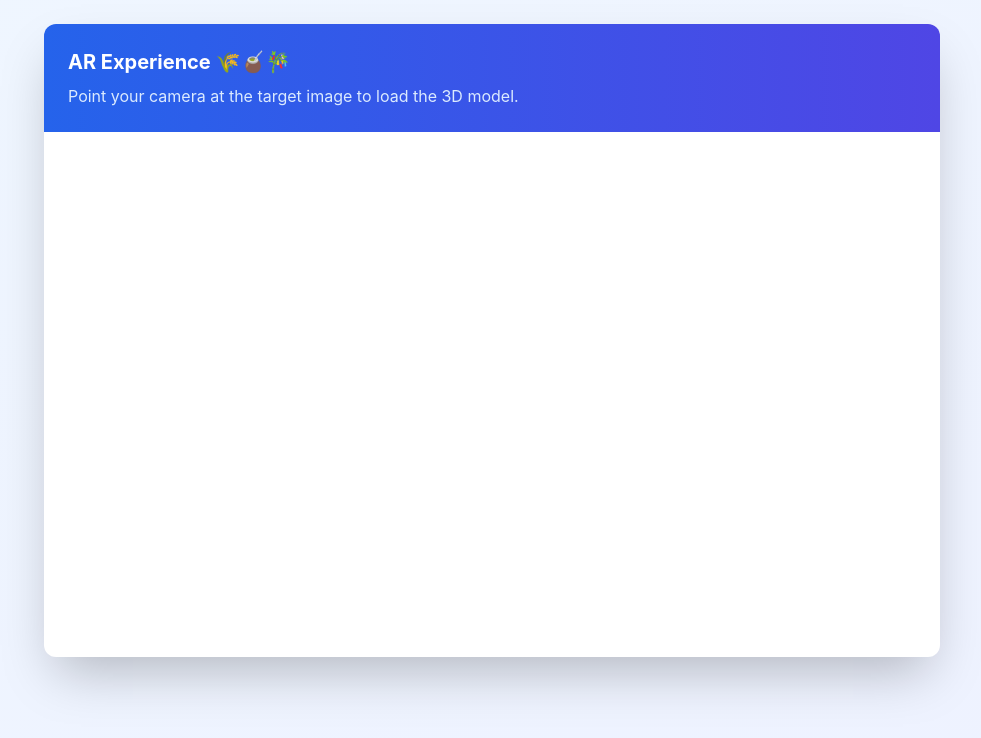
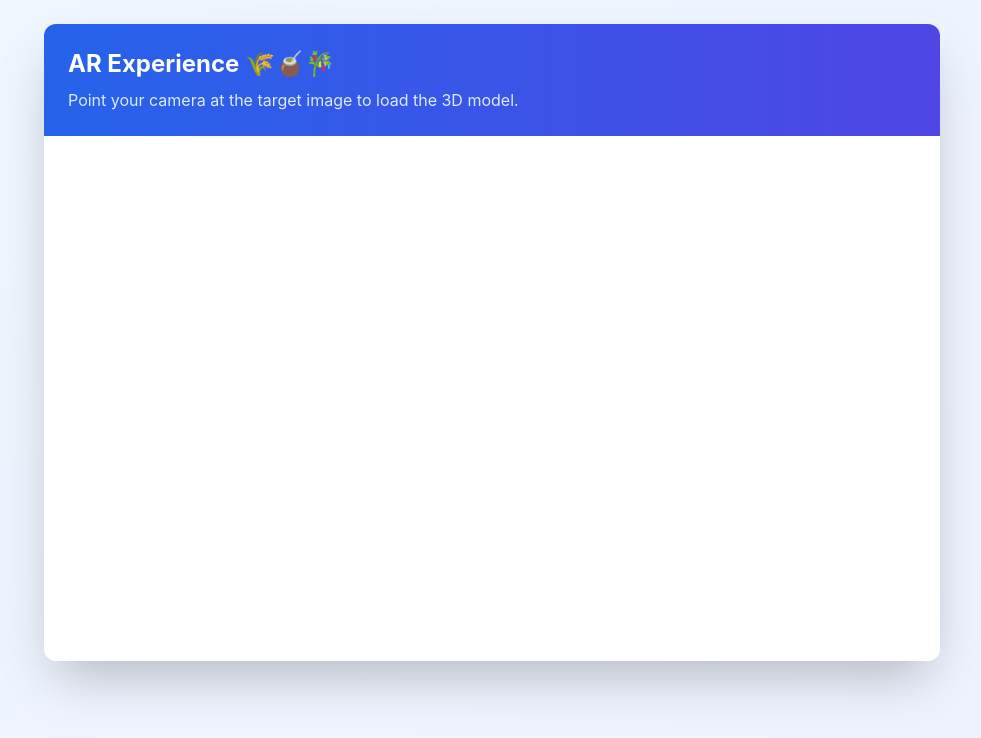
Before and after one commit to karpagam1602/arcam, a React (Create React App) app: page / in a window 1280 px wide. Shown: the top 738 px of the page, without its empty margins (148-1129 px from the left). Built offline with nearby package versions, Linux system fonts and the light colour scheme; no server answers.

Commit message:
ar integrated code commit

```diff
--- a/src/CameraAccess.js
+++ b/src/CameraAccess.js
@@ -77,7 +77,7 @@
           <div className="bg-gradient-to-r from-blue-600 to-indigo-600 p-6">
             {!isModelLoaded ? (
               <>
-                <h1 className="text-xl font-bold text-white">
+                <h1 className="text-2xl font-bold text-white">
                   AR Experience 🌾🧉🎋
                 </h1>
                 <p className="text-blue-100 mt-2">
@@ -85,7 +85,7 @@
                 </p>
               </>
             ) : (
-              <h1 className="text-3xl font-bold text-white">
+              <h1 className="text-xl font-bold text-white">
                 Enjoy AR Pongal🌾🧉 Experience! 🎊
               </h1>
             )}
```
